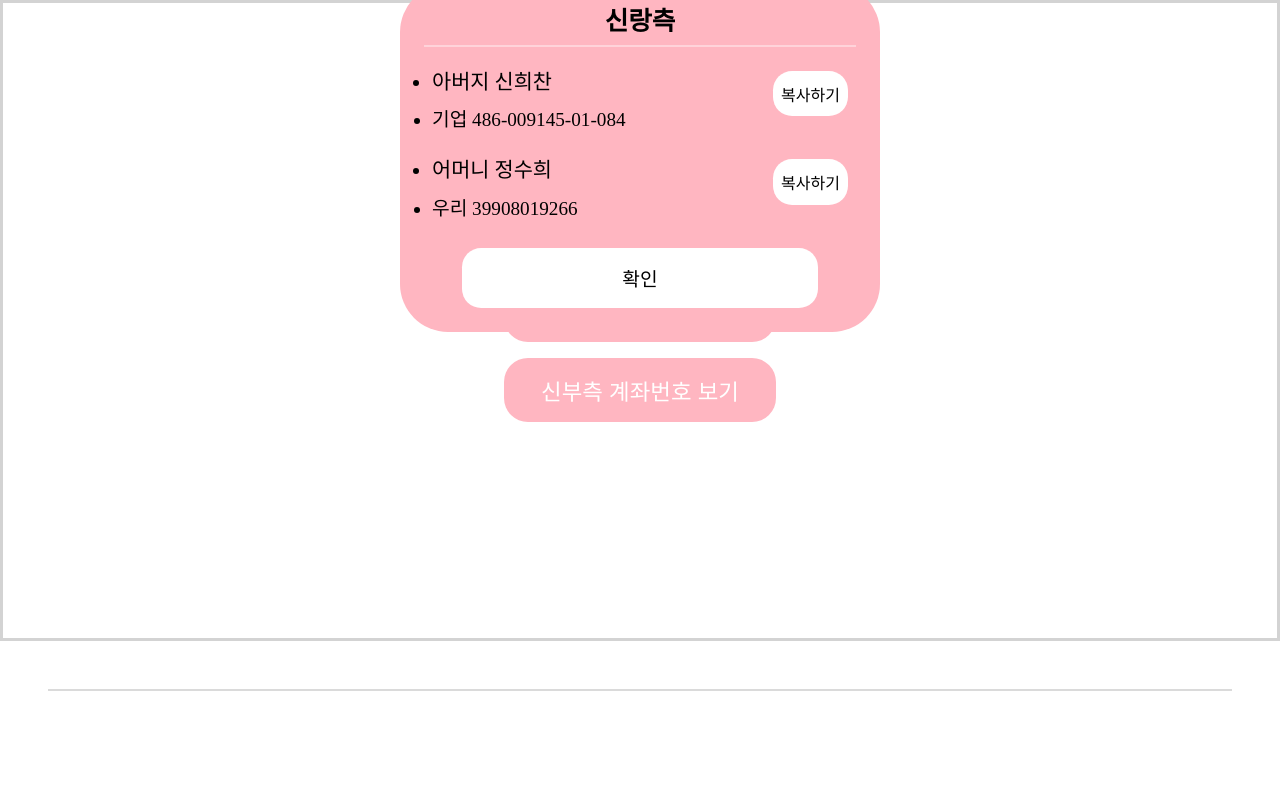
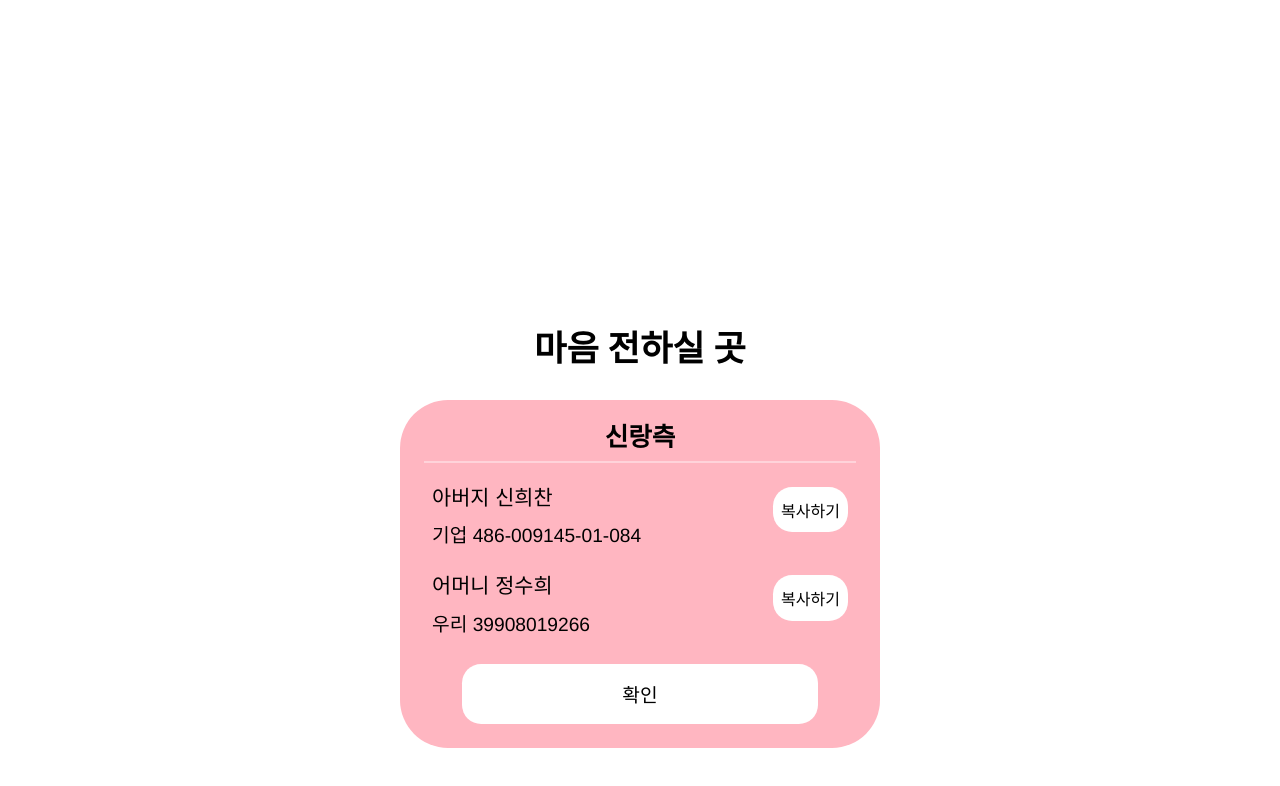
Before and after one commit to JINSOLdev/wedding-invitation, a Next.js app: page /components/Account in a window 1280 px wide. Both pictures are taken after a click on the button "신랑측 계좌번호 보기". Shown: the top 786 px of the page. Built offline with nearby package versions, Linux system fonts and the light colour scheme.

Commit message:
fix : css 수정

```diff
--- a/src/pages/_document.js
+++ b/src/pages/_document.js
@@ -1,4 +1,4 @@
-import { Html, Head, Main, NextScript } from 'next/document';
+import { Html, Head, Main, NextScript } from "next/document";
 
 export default function Document() {
   return (
--- a/src/pages/components/Account.js
+++ b/src/pages/components/Account.js
@@ -1,11 +1,11 @@
-'use client';
+"use client";
 
-import React, { useState } from 'react';
+import React, { useState } from "react";
 
 const AccountSection = ({ title, accounts, onCopy }) => {
   return (
     <div>
-            <li className="li" style={{ fontWeight: 'bold' }}>
+      <li className="li" style={{ fontWeight: "bold" }}>
         {title}
       </li>
       <div className="divide"></div>
@@ -15,7 +15,10 @@ const AccountSection = ({ title, accounts, onCopy }) => {
             <li>{account.name}</li>
             <li>{account.accountNumber}</li>
           </div>
-                    <button className="btn-copy" onClick={() => onCopy(account.accountNumber)}>
+          <button
+            className="btn-copy"
+            onClick={() => onCopy(account.accountNumber)}
+          >
             복사하기
           </button>
         </div>
@@ -30,12 +33,12 @@ const Account = () => {
 
   const accounts = {
     acc_m: [
-            { name: '아버지 신희찬', accountNumber: '기업 486-009145-01-084' },
-            { name: '어머니 정수희', accountNumber: '우리 39908019266' },
+      { name: "아버지 신희찬", accountNumber: "기업 486-009145-01-084" },
+      { name: "어머니 정수희", accountNumber: "우리 39908019266" },
     ],
     acc_w: [
-            { name: '아버지 김명섭', accountNumber: '신한 624-12-222160' },
-            { name: '어머니 정순애', accountNumber: '우리 414-032004-12-001' },
+      { name: "아버지 김명섭", accountNumber: "신한 624-12-222160" },
+      { name: "어머니 정순애", accountNumber: "우리 414-032004-12-001" },
     ],
   };
 
@@ -52,10 +55,10 @@ const Account = () => {
     navigator.clipboard
       .writeText(text)
       .then(() => {
-                alert('복사되었습니다.');
+        alert("복사되었습니다.");
       })
       .catch((err) => {
-                console.error('복사 실패: ', err);
+        console.error("복사 실패: ", err);
       });
   };
 
@@ -66,10 +69,10 @@ const Account = () => {
           <div className="modal-box">
             <div className="modal-content">
               <div className="modal-context-m">
-                                <ul className="ul">
+                <ul style={{ listStyleType: "none" }}>
                   {currentAccount && (
                     <AccountSection
-                                            title={currentAccount === 'acc_m' ? '신랑측' : '신부측'}
+                      title={currentAccount === "acc_m" ? "신랑측" : "신부측"}
                       accounts={accounts[currentAccount]}
                       onCopy={copyInfo}
                     />
@@ -86,7 +89,9 @@ const Account = () => {
         </div>
       )}
       <div className="account-info">
-                <p style={{ fontSize: '2.2rem', marginBottom: '4rem' }}>마음 전하실 곳</p>
+        <p style={{ fontSize: "2.2rem", marginBottom: "4rem" }}>
+          마음 전하실 곳
+        </p>
         <button className="acc-btn1" onClick={handleAccount} id="acc_m">
           신랑측 계좌번호 보기
         </button>
@@ -94,7 +99,7 @@ const Account = () => {
           신부측 계좌번호 보기
         </button>
       </div>
-            <div className="divide-line" />
+      {/* <div className="divide-line" /> */}
     </div>
   );
 };
--- a/src/styles/globals.css
+++ b/src/styles/globals.css
@@ -58,10 +58,8 @@
 .main-text {
   width: 100%;
   height: auto;
-  /* background-color: rgba(255, 182, 193, 0.253); */
-  margin: 200px 0 100px 0;
   padding: 20rem 0 20rem 0;
-  border: thin solid lightgrey;
+  /* border: thin solid lightgrey; */
 }
 
 .main-text p {
@@ -93,13 +91,11 @@
 .calendar {
   width: 100%;
   height: auto;
-  padding-top: 3rem;
-  /* background-color: antiquewhite; */
   display: block;
   text-align: center;
   padding-top: 150px;
-  padding-bottom: 200px;
-  border: medium solid lightgray;
+  /* padding-bottom: 200px; */
+  /* border: medium solid lightgray; */
 }
 
 .title p:nth-child(1) {
@@ -185,10 +181,8 @@
 .map {
   width: 100%;
   height: auto;
-  padding-top: 5rem;
-  padding-bottom: 200px;
   margin: 0 auto;
-  border: medium solid lightgray;
+  padding-top: 150px;
 }
 
 #map {
@@ -210,17 +204,15 @@
 
 /* transport */
 .transport {
-  width: 80%;
+  width: 90%;
   height: auto;
-  margin: 0 auto;
+  margin: 3rem 3rem;
+  padding-top: 5rem;
   display: block;
   text-align: center;
 }
 
 /* Account */
-.padding {
-  padding-top: 1.5rem;
-}
 
 .divide {
   margin: 0.5rem;
@@ -230,17 +222,11 @@
   justify-content: center;
 }
 
-.ul {
-  padding: 0;
-  /* display: none; */
-}
-
 .account-info {
   width: 100%;
   height: auto;
-  padding-top: 5rem;
-  padding-bottom: 200px;
-  border: medium solid lightgray;
+  padding-top: 15rem;
+  padding-bottom: 15rem;
 }
 
 .account-info p {
@@ -285,16 +271,18 @@
 .account-row-column-text li {
   font-size: 1.3rem;
   margin: 0.6rem 0 0 1rem;
+  list-style-type: none;
 }
 
 .modal-wrap {
   margin: 0 auto;
   display: flex;
   position: relative;
-  top: -4rem;
+  top: 22rem;
   justify-content: center;
   z-index: 1;
   animation: fadeIn 200ms ease-in-out forwards;
+  font-family: "Franklin Gothic Medium", "Arial Narrow", Arial, sans-serif;
 }
 
 .modal-box {
@@ -362,9 +350,11 @@
   border: none;
   background: lightpink;
   color: white;
-  font-size: 1.4rem;
-  width: 17rem;
-  height: 4rem;
+  font-family: "Franklin Gothic Medium", "Arial Narrow", Arial, sans-serif;
+  font-weight: bold;
+  font-size: 1.5rem;
+  width: 25rem;
+  height: 5rem;
 }
 
 @keyframes fadein {
@@ -378,29 +368,26 @@
   }
 }
 
-.li {
-  list-style-type: none;
-}
-
 /* contact */
 .contact {
   display: flex;
   flex-direction: column;
   text-align: center;
-  height: 30rem;
-  font-size: 1.5rem;
 }
 
 .num {
-  font-size: 2rem;
+  font-size: 2.2rem;
   margin-bottom: 4rem;
   font-weight: bold;
 }
 
 .contact-box {
   display: flex;
-  font-size: 1.5rem;
   justify-content: space-evenly;
+  padding-top: 2rem;
+  font-size: 1.7rem;
+  font-family: "Franklin Gothic Medium", "Arial Narrow", Arial, sans-serif;
+  border: 1px solid lightgray;
 }
 
 .parents-contact p {
@@ -423,6 +410,7 @@
 
 .parents {
   margin: 0 0 1rem 0.7rem;
+  padding: 1rem;
 }
 
 .parent p {
```
Also changed, not shown: src/pages/components/Contact.js (+11 -8 lines), src/pages/components/Transport.js (+10 -7 lines), src/pages/index.js (+5 -6 lines). Lines whose indentation alone changed are shown as unchanged.
